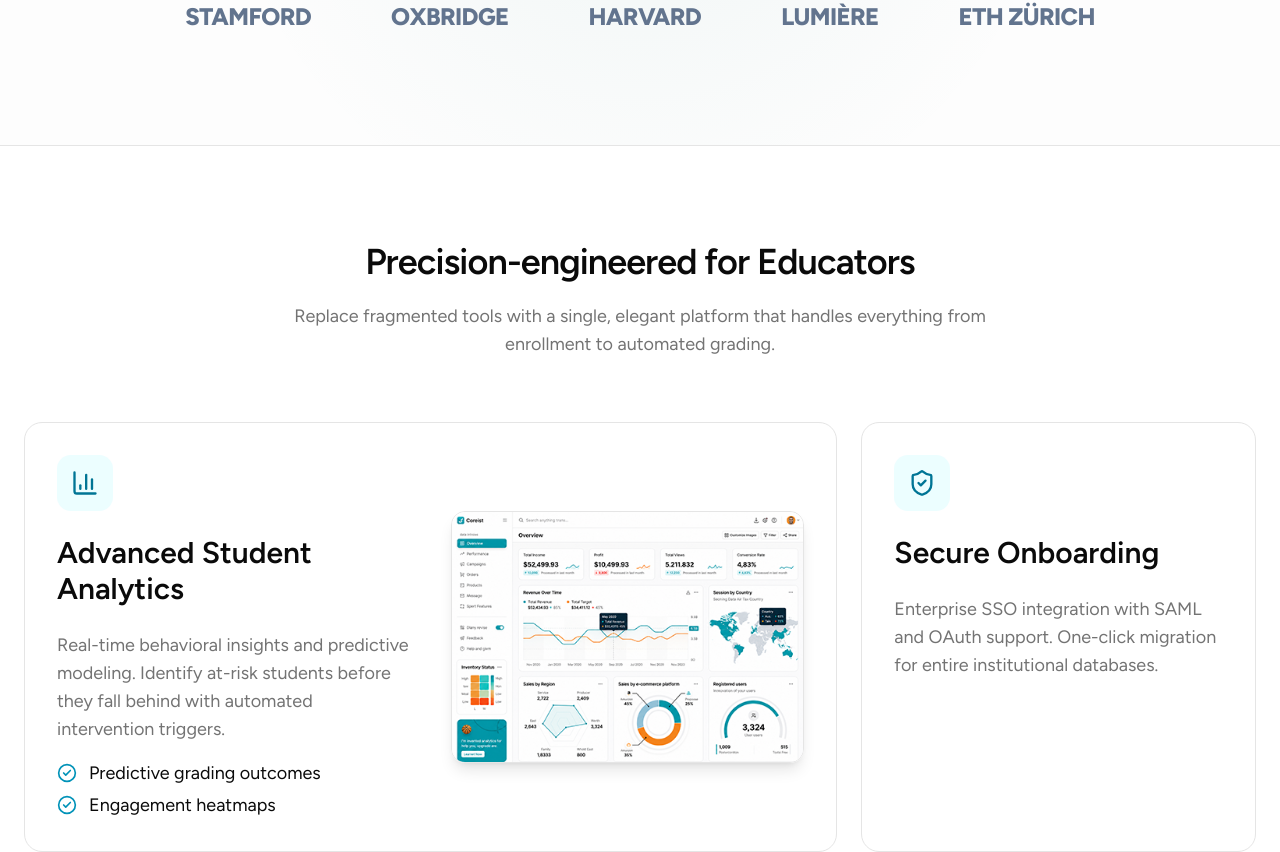
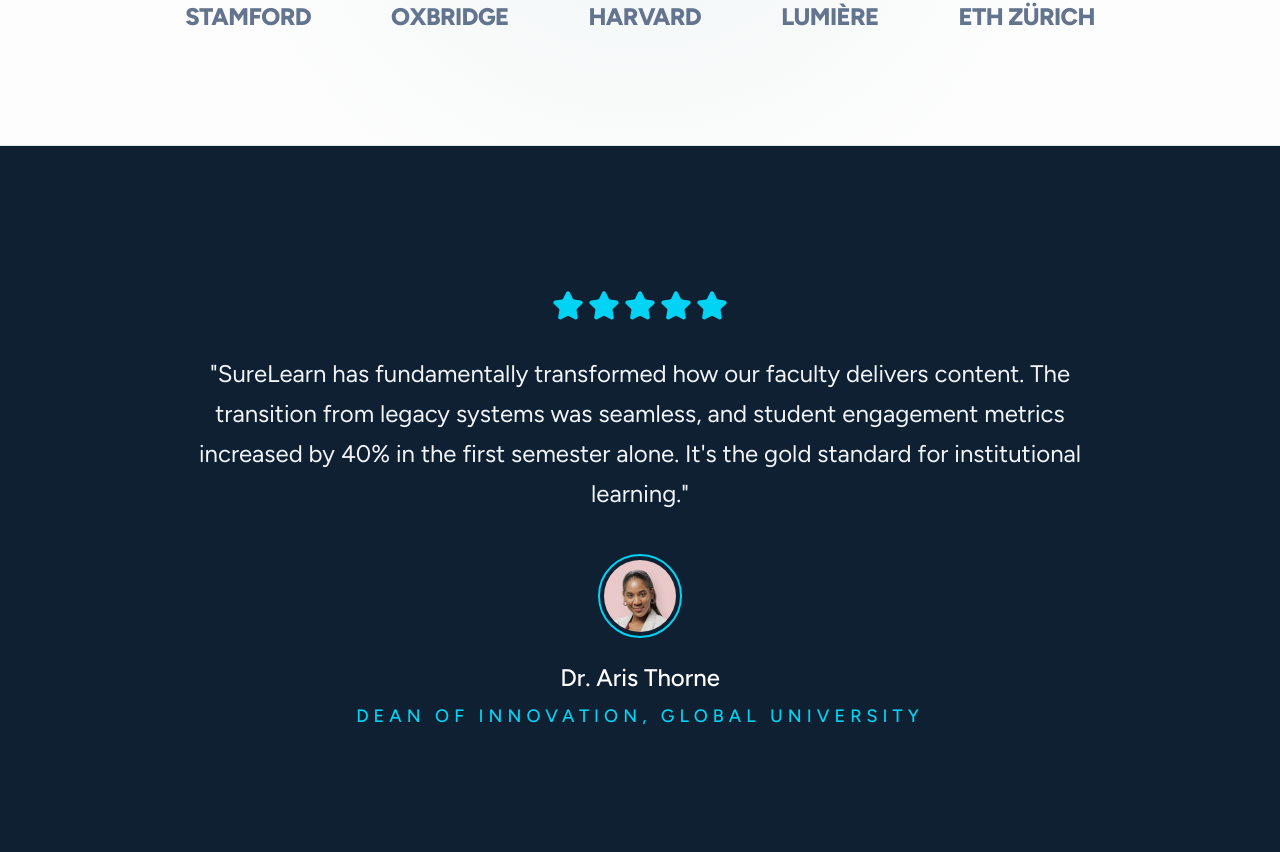
Before and after one commit to U-kings/surelearn, a Next.js app in the folder apps/web/: page / in a window 1280 px wide. Shown: the part 1047-1899 px from the top of the page. Built offline with nearby package versions, Linux system fonts and the light colour scheme.

Commit message:
feature page testing

```diff
--- a/apps/web/app/page.tsx
+++ b/apps/web/app/page.tsx
@@ -13,7 +13,7 @@ export default function Page() {
       <Navbar />
       <Hero />
       <TrustedInstitutions />
-      <Features />
+      {/* <Features /> */}
       <Testimonial />
       <CTA />
       <Footer />
--- a/apps/web/components/navbar.tsx
+++ b/apps/web/components/navbar.tsx
@@ -35,7 +35,7 @@ export default function Navbar() {
 
         <div className="flex items-center gap-2 lg:hidden">
           <ThemeToggle />
-          {/* <MobileMenu /> */}
+          <MobileMenu />
         </div>
       </div>
     </header>
```
